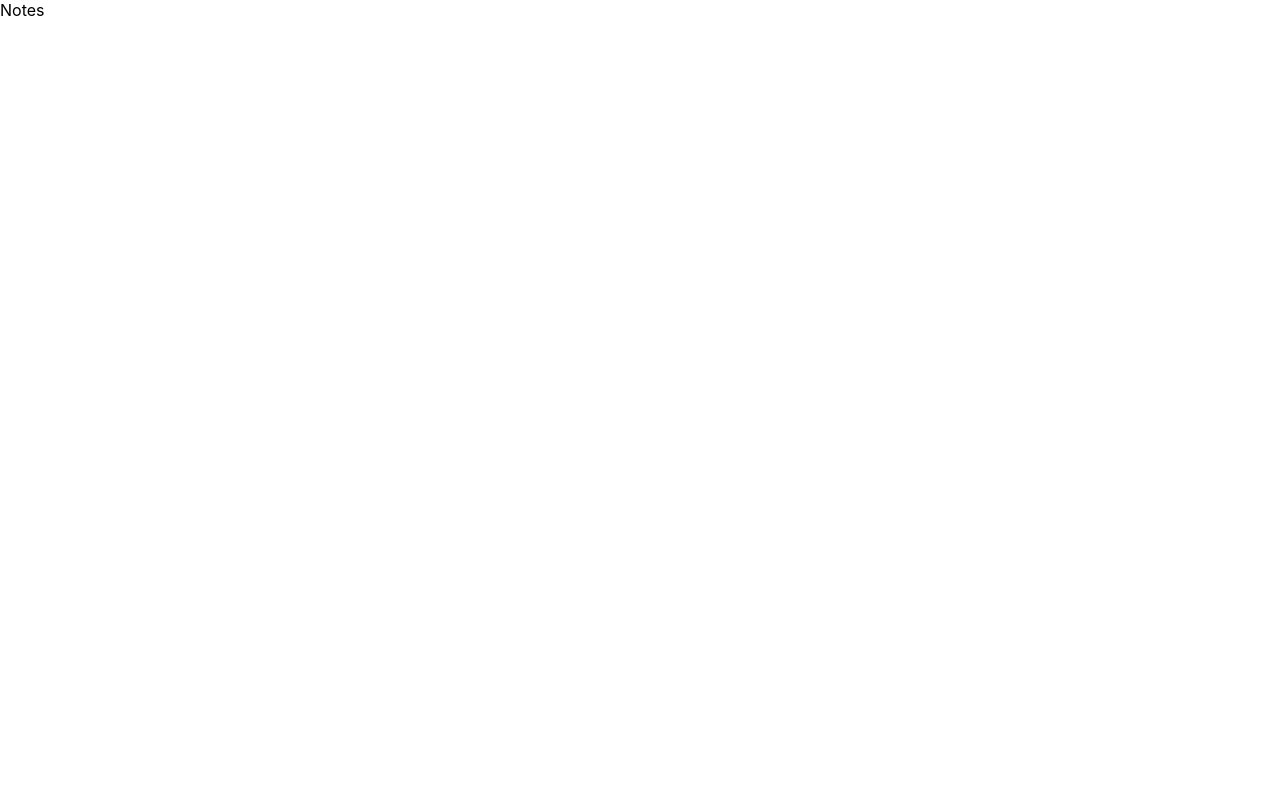
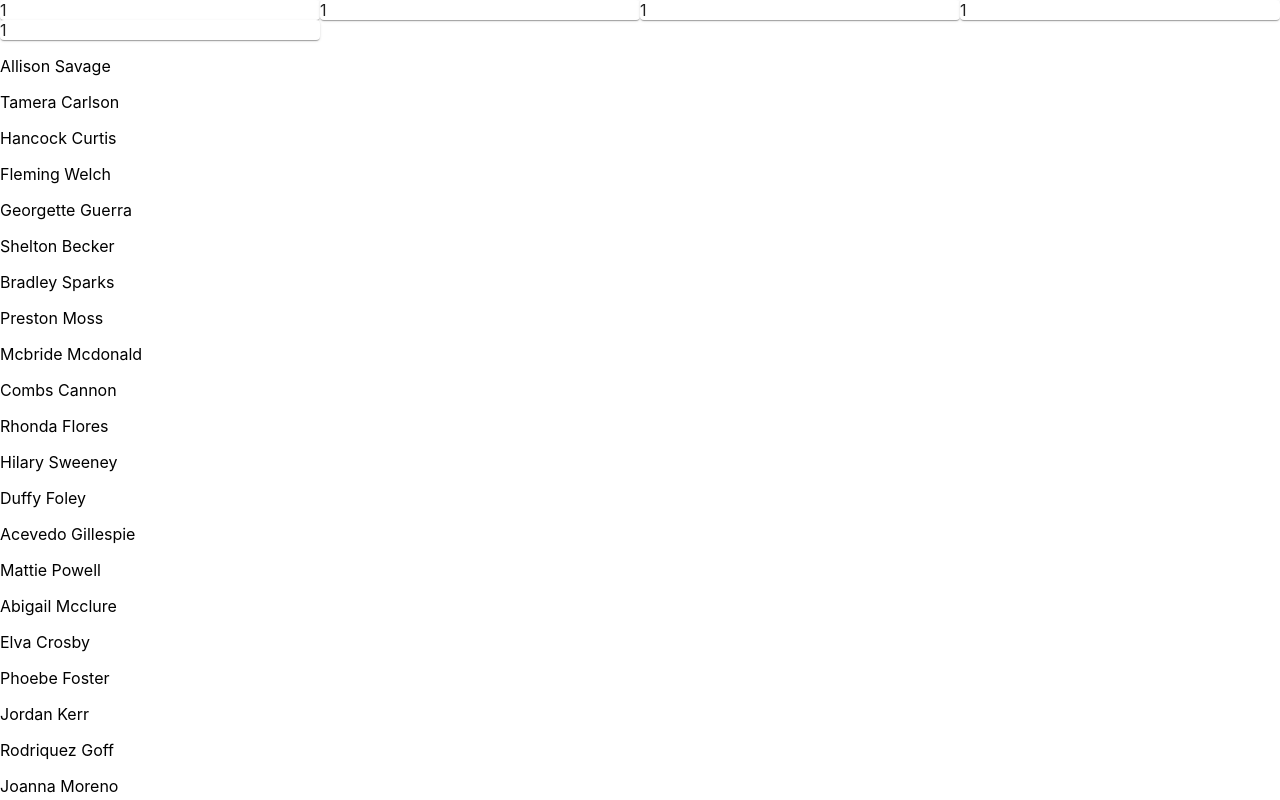
Before and after one commit to Gagandeep39/react-material-notes, a React (Create React App) app: page / in a window 1280 px wide. Shown: the top 800 px of the page. Built offline with nearby package versions, Linux system fonts and the light colour scheme; data requests are answered from the project's data file.

Commit message:
Added insert logic Added simple grid sustem

```diff
--- a/src/pages/Create.js
+++ b/src/pages/Create.js
@@ -12,6 +12,7 @@ import {
 } from '@material-ui/core';
 import { KeyboardArrowRight } from '@material-ui/icons';
 import React, { useState } from 'react';
+import { useHistory } from 'react-router';
 
 const useStyles = makeStyles({
   btn: {
@@ -39,6 +40,7 @@ const Create = () => {
   const [titleError, setTitleError] = useState(false);
   const [detailsError, setDetailsError] = useState(false);
   const [category, setCategory] = useState('todos');
+  const history = useHistory();
 
   const handleSubmit = (e) => {
     e.preventDefault();
@@ -52,7 +54,14 @@ const Create = () => {
     if (!details) setDetailsError(true);
 
     // Display with ata is valid
-    if (title && details) console.log(title, details, category);
+    if (title && details) {
+      console.log(title, details, category);
+      fetch('http://localhost:3001/notes', {
+        method: 'POST',
+        headers: { 'Content-type': 'application/json' },
+        body: JSON.stringify({ title, details, category }),
+      }).then(() => history.push('/'));
+    }
   };
 
   return (
--- a/src/pages/Notes.js
+++ b/src/pages/Notes.js
@@ -1,7 +1,38 @@
-import React from 'react';
+import { Grid, Paper } from '@material-ui/core';
+import React, { useEffect, useState } from 'react';
 
 const Notes = () => {
-  return <div>Notes</div>;
+  const [notes, setNotes] = useState([]);
+  useEffect(() => {
+    fetch('http://localhost:3001/notes')
+      .then((res) => res.json())
+      .then((data) => setNotes(data));
+  }, []);
+
+  return (
+    <div>
+      <Grid container>
+        <Grid item xs={12} sm={6} md={3}>
+          <Paper>1</Paper>
+        </Grid>
+        <Grid item xs={12} sm={6} md={3}>
+          <Paper>1</Paper>
+        </Grid>
+        <Grid item xs={12} sm={6} md={3}>
+          <Paper>1</Paper>
+        </Grid>
+        <Grid item xs={12} sm={6} md={3}>
+          <Paper>1</Paper>
+        </Grid>
+        <Grid item xs={12} sm={6} md={3}>
+          <Paper>1</Paper>
+        </Grid>
+      </Grid>
+      {notes.map((note) => (
+        <p key={note.id}> {note.title} </p>
+      ))}
+    </div>
+  );
 };
 
 export default Notes;
```
